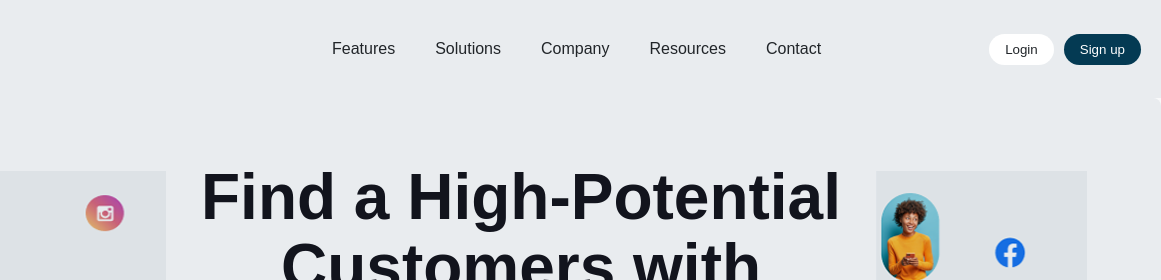
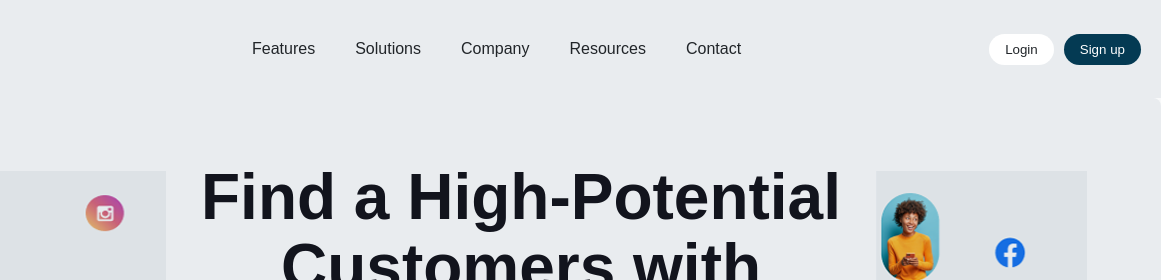
Before and after one commit to satyachiratla/Trusto-Project, a plain HTML site: page index.html in a window 1280 px wide. Shown: the top 280 px of the page, 119-1280 px from the left. Drawn offline with Linux system fonts and the light colour scheme.

```diff
--- a/style.css
+++ b/style.css
@@ -59,6 +59,7 @@ nav ul {
   display: flex;
   gap: 40px;
   align-items: center;
+  padding-right: 120px;
 }
 
 nav ul li {
```
